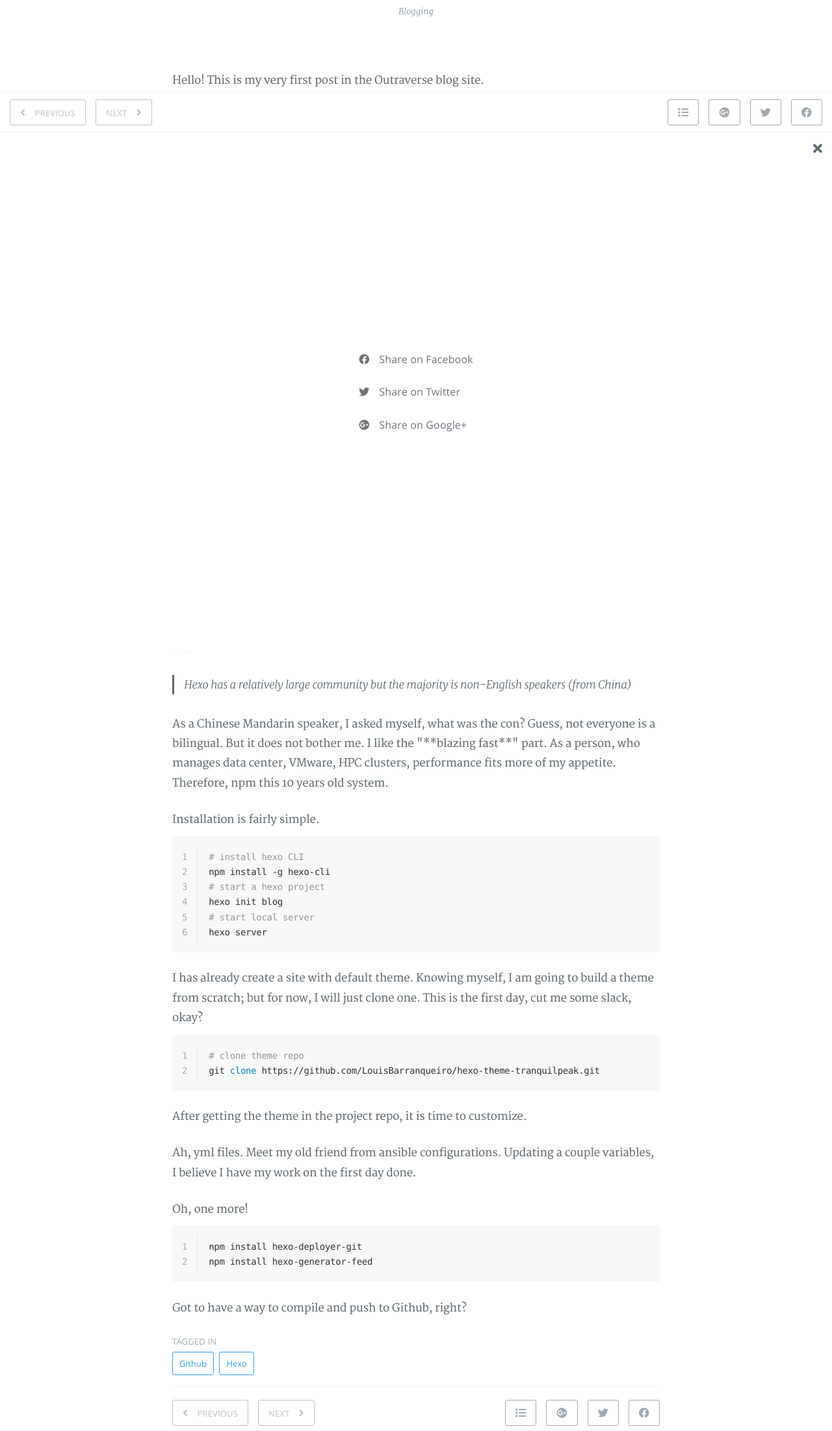
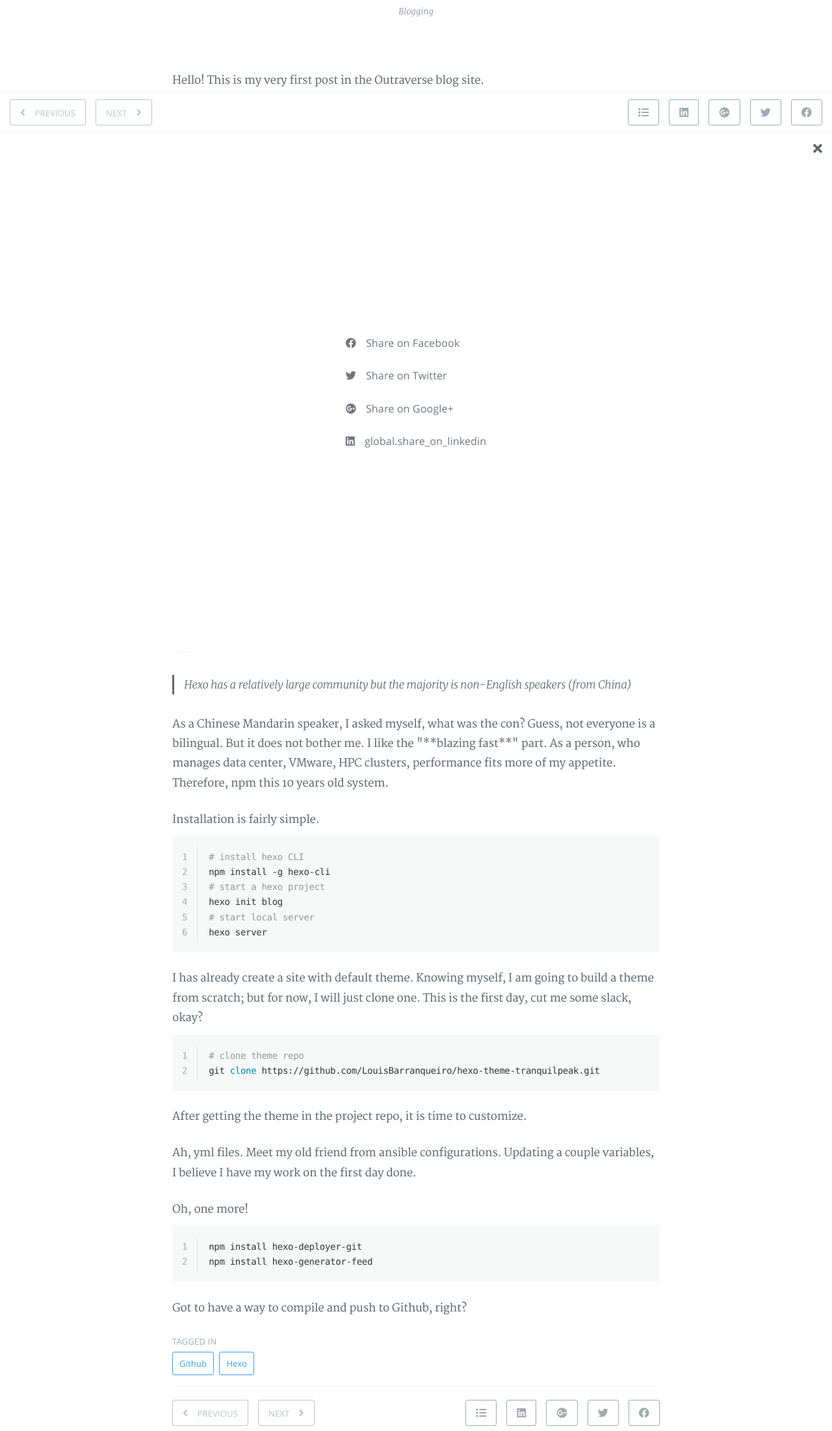
Before and after one commit to outraverse/outraverse.github.io, a plain HTML site: page 2022/09/02/first-blog-in-Outraverse/index.html in a window 1280 px wide. Shown: the part 597-2800 px from the top of the page at 65% size. Drawn offline with Linux system fonts and the light colour scheme.

Commit message:
Site updated: 2022-09-03 19:57:46

```diff
--- a/2022/09/02/first-blog-in-Outraverse/index.html
+++ b/2022/09/02/first-blog-in-Outraverse/index.html
@@ -48,6 +48,15 @@
 <link rel="stylesheet" href="/assets/css/style-sw2pc3nsoq4wah24kk948i2mgqoztb3rpsuvoyg5jpibgvzbdciflcf5caqb.min.css">
 
     <!--STYLES END-->
+
+    <script async src="https://www.googletagmanager.com/gtag/js?id=G-HH8HSWXCZQ"></script>
+    <script>
+        window.dataLayer = window.dataLayer || [];
+        function gtag(){dataLayer.push(arguments);}
+        gtag('js', new Date());
+
+        gtag('config', 'G-HH8HSWXCZQ');
+    </script>
 
 
 
@@ -386,6 +395,19 @@ As a Chinese Mandarin speaker, I asked myself, what was the con? Guess, not ever
 
 
 
+            <li class="post-action hide-xs">
+                <a
+                    class="post-action-btn btn btn--default"
+                    target="new" href="https://www.linkedin.com/shareArticle?mini=true&amp;url=http://example.com/2022/09/02/first-blog-in-Outraverse/"
+                    title="global.share_on_linkedin"
+                    aria-label="global.share_on_linkedin"
+                >
+                    <i class="fab fa-linkedin" aria-hidden="true"></i>
+                </a>
+            </li>
+
+
+
 
         <li class="post-action">
 
@@ -495,6 +517,19 @@ As a Chinese Mandarin speaker, I asked myself, what was the con? Guess, not ever
 
 
 
+            <li class="post-action hide-xs">
+                <a
+                    class="post-action-btn btn btn--default"
+                    target="new" href="https://www.linkedin.com/shareArticle?mini=true&amp;url=http://example.com/2022/09/02/first-blog-in-Outraverse/"
+                    title="global.share_on_linkedin"
+                    aria-label="global.share_on_linkedin"
+                >
+                    <i class="fab fa-linkedin" aria-hidden="true"></i>
+                </a>
+            </li>
+
+
+
 
         <li class="post-action">
 
@@ -549,6 +584,19 @@ As a Chinese Mandarin speaker, I asked myself, what was the con? Guess, not ever
                         aria-label="Share on Google+"
                     >
                         <i class="fab fa-google-plus" aria-hidden="true"></i><span>Share on Google+</span>
+                    </a>
+                </li>
+
+
+
+                <li class="share-option">
+                    <a
+                        class="share-option-btn"
+                        target="new"
+                        href="https://www.linkedin.com/shareArticle?mini=true&amp;url=http://example.com/2022/09/02/first-blog-in-Outraverse/"
+                        aria-label="global.share_on_linkedin"
+                    >
+                        <i class="fab fa-linkedin" aria-hidden="true"></i><span>global.share_on_linkedin</span>
                     </a>
                 </li>
 
```
Also changed, not shown: archives/2022/09/index.html (+9 -0 lines), archives/2022/index.html (+9 -0 lines), archives/index.html (+9 -0 lines), categories/General/index.html (+9 -0 lines), categories/index.html (+9 -0 lines), index.html (+9 -0 lines), tags/Github/index.html (+9 -0 lines), tags/Hexo/index.html (+9 -0 lines), tags/index.html (+9 -0 lines).
